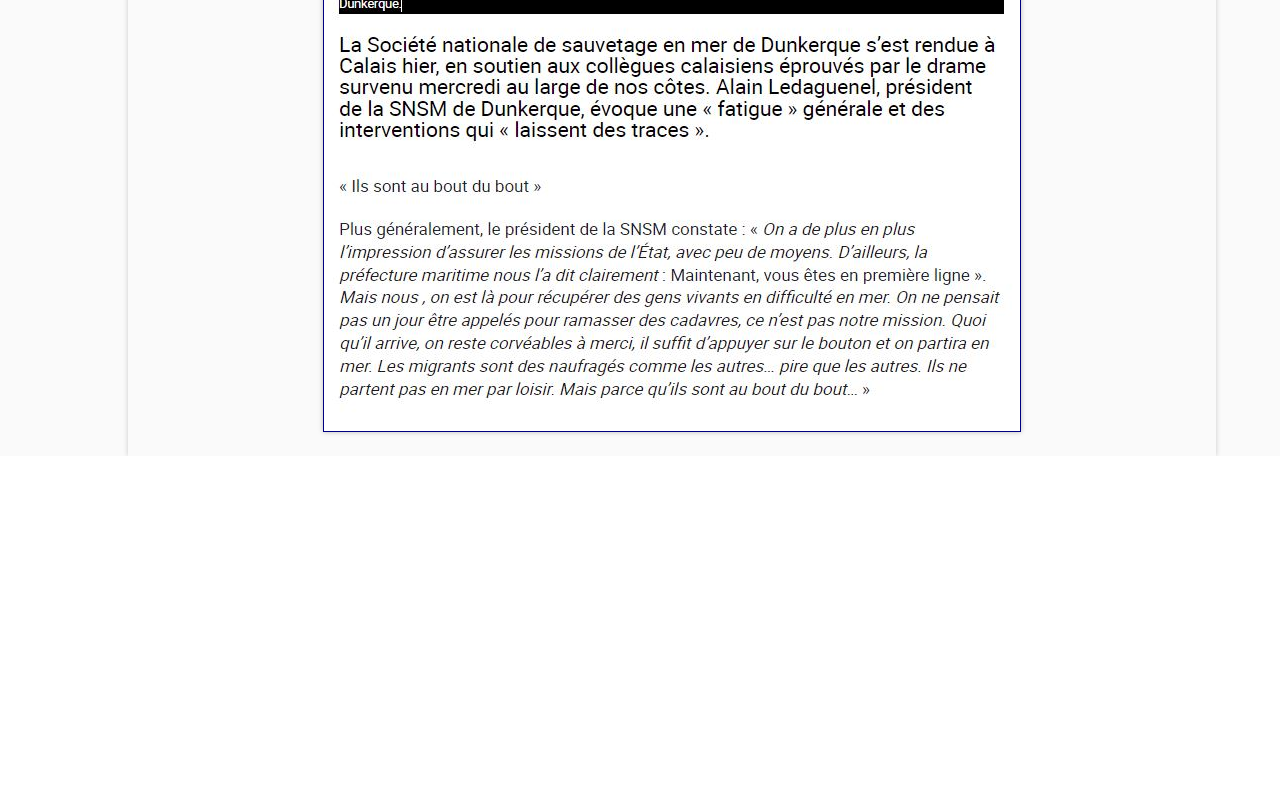
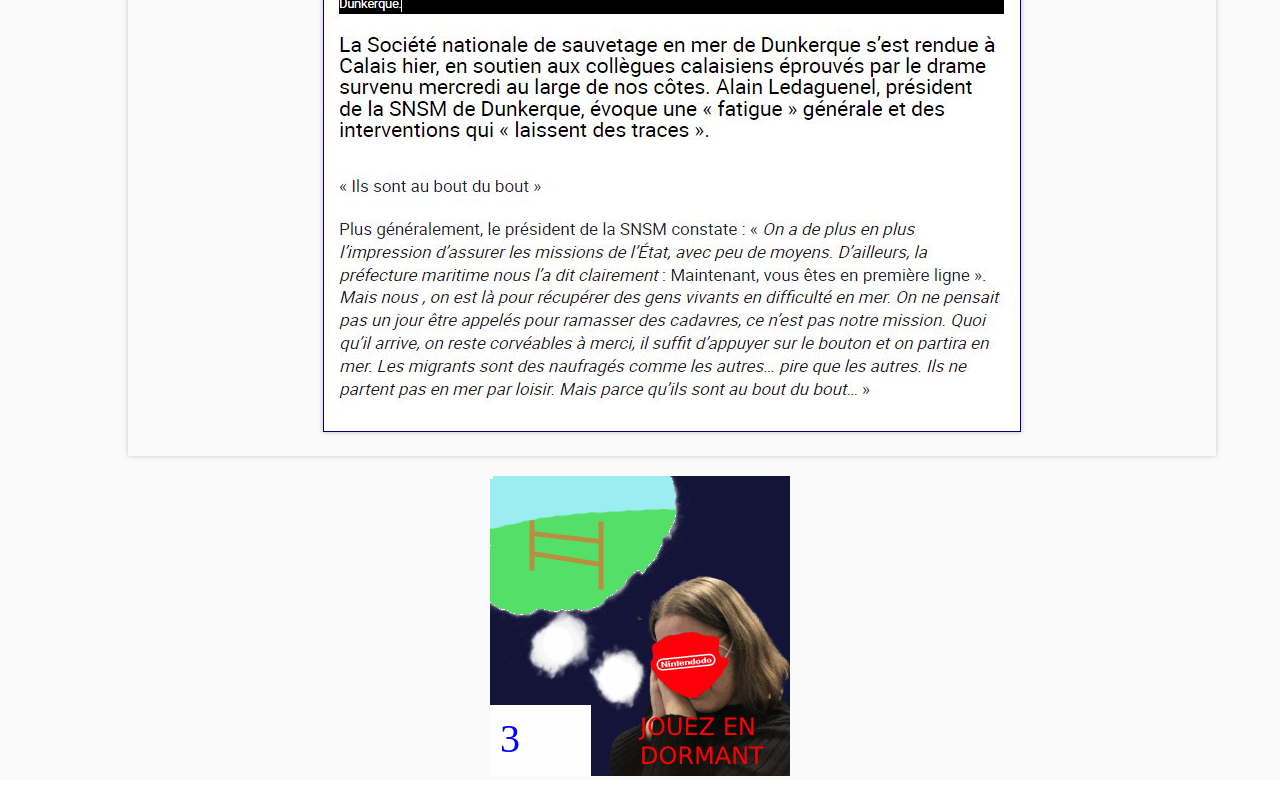
Before and after one commit to 667Ekip-NDL/front, a Vue app: page /#/ in a window 1280 px wide. Shown: the part 1970-2770 px from the top of the page. Before the commit the page ends 2426 px from the top, so only its background shows below. Built offline with nearby package versions, Linux system fonts and the light colour scheme; a web font is replaced by a local one.

Commit message:
pub jusqu'à 100 moutons

```diff
--- /dev/null
+++ b/src/components/Nintendodo.vue
@@ -0,0 +1,55 @@
+<template>
+	<div class ="nintendodo-div">
+		<div class="div-center">
+			<img src="@/images/nintendodo.gif" alt="Pub console Ubisoft">
+		</div>
+		<div class="nb-moutons" id="countSheep">
+			0
+		</div>
+	</div>
+</template>
+
+<script>
+	var sheepCounter = 0
+	function sleep(ms) {
+		return new Promise(resolve => setTimeout(resolve, ms))
+	}
+
+	function initializeCounter(){
+		sleep(1300).then(() => {
+			incrementSheepCounter()
+		})
+	}
+
+	function incrementSheepCounter(){
+		if(sheepCounter<100){
+			sheepCounter++
+			document.getElementById("countSheep").innerHTML = sheepCounter
+			sleep(1750)
+				.then(() => {incrementSheepCounter()})
+		}
+	}
+	initializeCounter()
+</script>
+
+<style lang="scss">
+.div-center
+{
+	width:300px;
+	margin : auto;
+}
+.nb-moutons
+{
+	position : absolute;
+	left:calc(50% - 140px);
+	bottom: 18px;
+	font-size : 30pt;
+	color : blue;
+}
+.nintendodo-div
+{
+	margin-top : 20px;
+	margin-bottom : 20px;
+	position:relative;
+}
+</style>
--- a/src/views/Home.vue
+++ b/src/views/Home.vue
@@ -77,6 +77,9 @@
           </div>
       </div>
     </div>
+    <div>
+      <Nintendodo/>
+    </div>
   </div>
 </template>
 
@@ -85,12 +88,13 @@
 import Header from '@/components/Header.vue'
 import Bateau from '@/components/Bateau.vue'
 import FicheTechniqueSauveteur from '@/components/FicheTechniqueSauveteur.vue'
+import Nintendodo from "@/components/Nintendodo.vue"
 import { mapState } from 'vuex'
 
 export default {
   name: 'Home',
   components: {
-    Header,Bateau,FicheTechniqueSauveteur
+    Header,Bateau,FicheTechniqueSauveteur,Nintendodo
   },
   computed: {
         ...mapState(['research_response','searched','searchedDone'])
```
Also changed, not shown: src/images/nintendodo.gif (added), 1 other file (tests, documents, lock files or other folders). Lines whose indentation alone changed are shown as unchanged.
